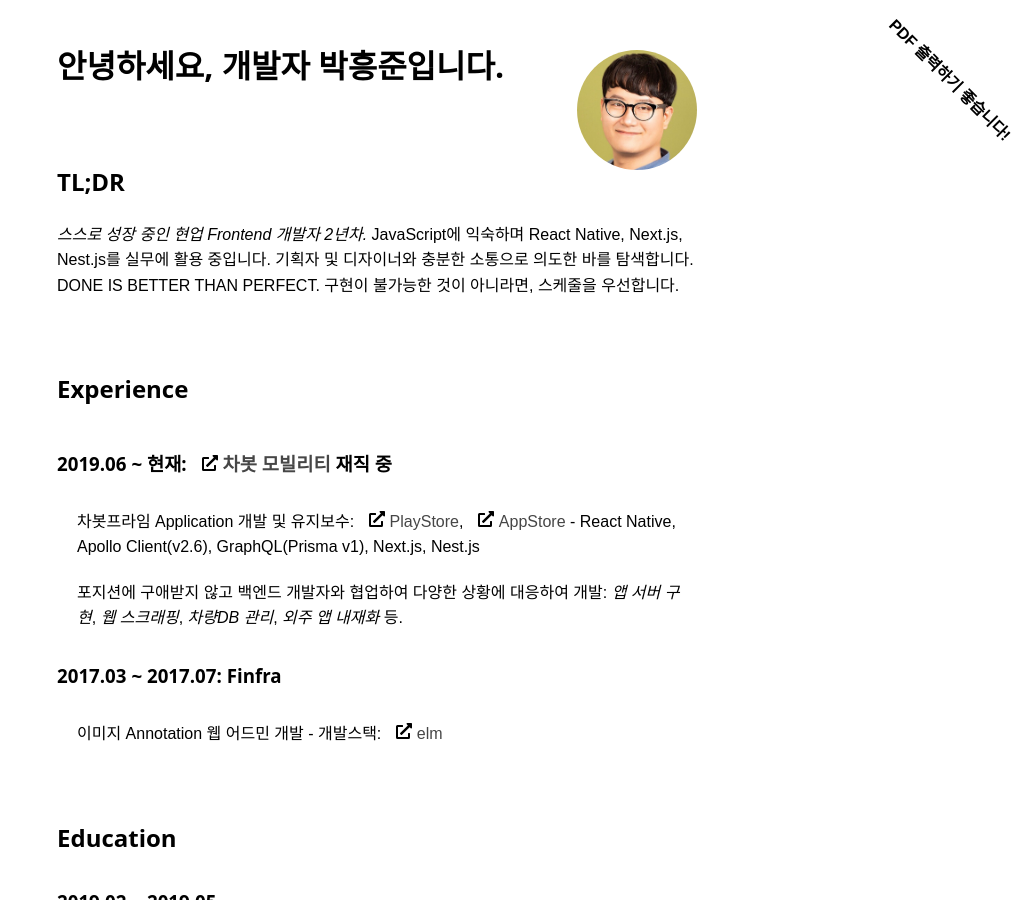
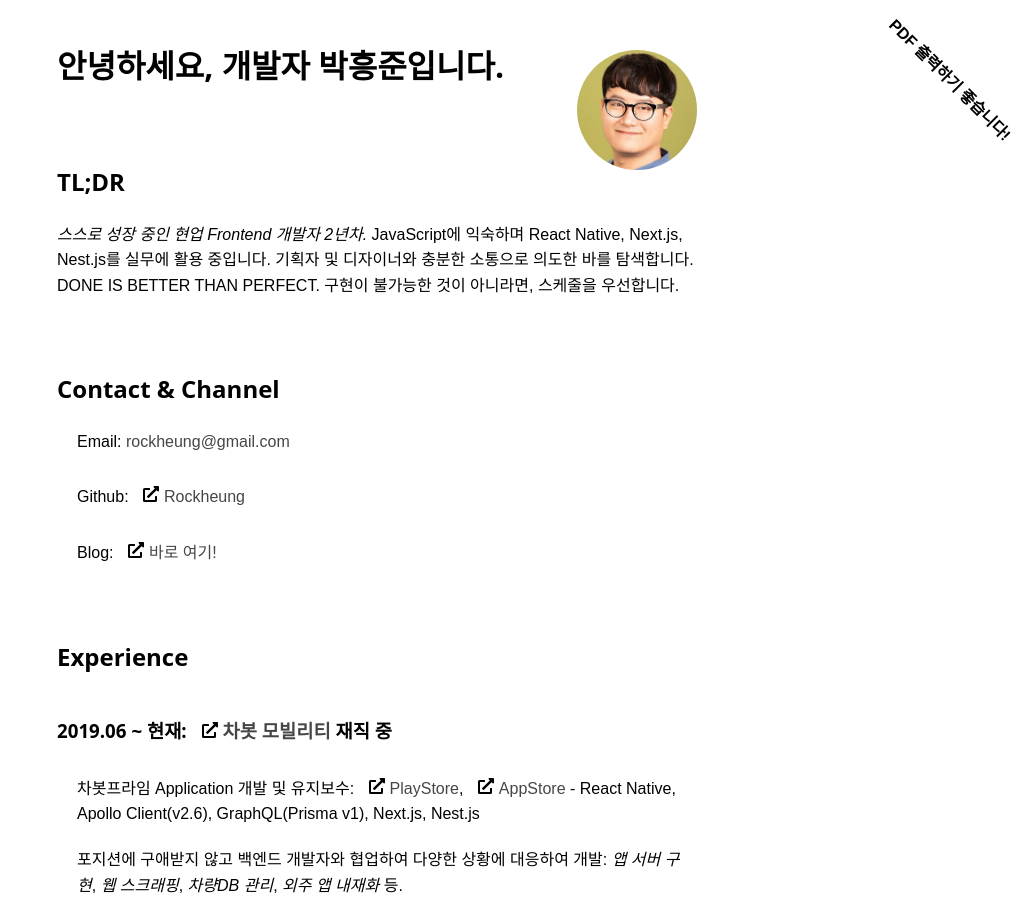
Before and after one commit to Rockheung/rockheung.github.io, a Jekyll site: the page built from resume.md, in a window 1280 px wide and 900 px high. Shown: the whole window, without its empty margins (263-1280 px from the left). Built offline with Jekyll 4.4.1, drawn with Linux system fonts in a browser that asks for light colours; some web fonts are replaced.

Commit message:
연락처, 채널 추가

```diff
--- a/resume.md
+++ b/resume.md
@@ -10,6 +10,12 @@ title: Resume
 ## TL;DR
 
 **_스스로 성장 중인 현업 Frontend 개발자 2년차._** JavaScript에 익숙하며 React Native, Next.js, Nest.js를 실무에 활용 중입니다. 기획자 및 디자이너와 충분한 소통으로 의도한 바를 탐색합니다. <br>**DONE IS BETTER THAN PERFECT.** 구현이 불가능한 것이 아니라면, 스케줄을 우선합니다.
+
+## Contact & Channel
+
+- Email: [rockheung@gmail.com](mailto:rockheung@gmail.com)
+- Github: [Rockheung](https://github.com/Rockheung){:target="_blank"}
+- Blog: [바로 여기!](/){:target="_blank"}
 
 ## Experience
 
```
